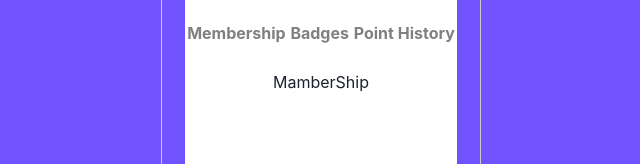
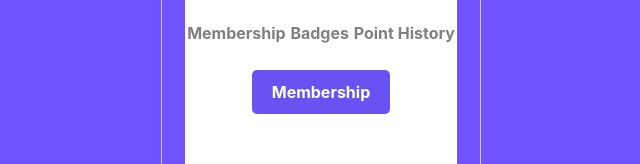
Before and after one commit to mdfaizan973/Quest_Labs, a React (Vite) app in the folder questlabs/: page / in a window 1280 px wide. Shown: the part 220-384 px from the top of the page, without its empty margins (319-959 px from the left). Built offline with nearby package versions, Linux system fonts and the light colour scheme; no server answers.

Commit message:
craeted a button to the menbership

```diff
--- a/questlabs/src/Components/MamberShip.jsx
+++ b/questlabs/src/Components/MamberShip.jsx
@@ -1,3 +1,21 @@
+import styled from "styled-components";
 export default function MamberShip() {
-  return <div>MamberShip</div>;
+  return (
+    <DIV>
+      <button>Membership</button>
+    </DIV>
+  );
 }
+const DIV = styled.div`
+  button {
+    padding: 10px 20px;
+    font-size: 16px;
+    font-weight: bold;
+    color: #fff;
+    background-color: #6853f2;
+    border: none;
+    border-radius: 5px;
+    cursor: pointer;
+    transition: background-color 0.3s;
+  }
+`;
```
